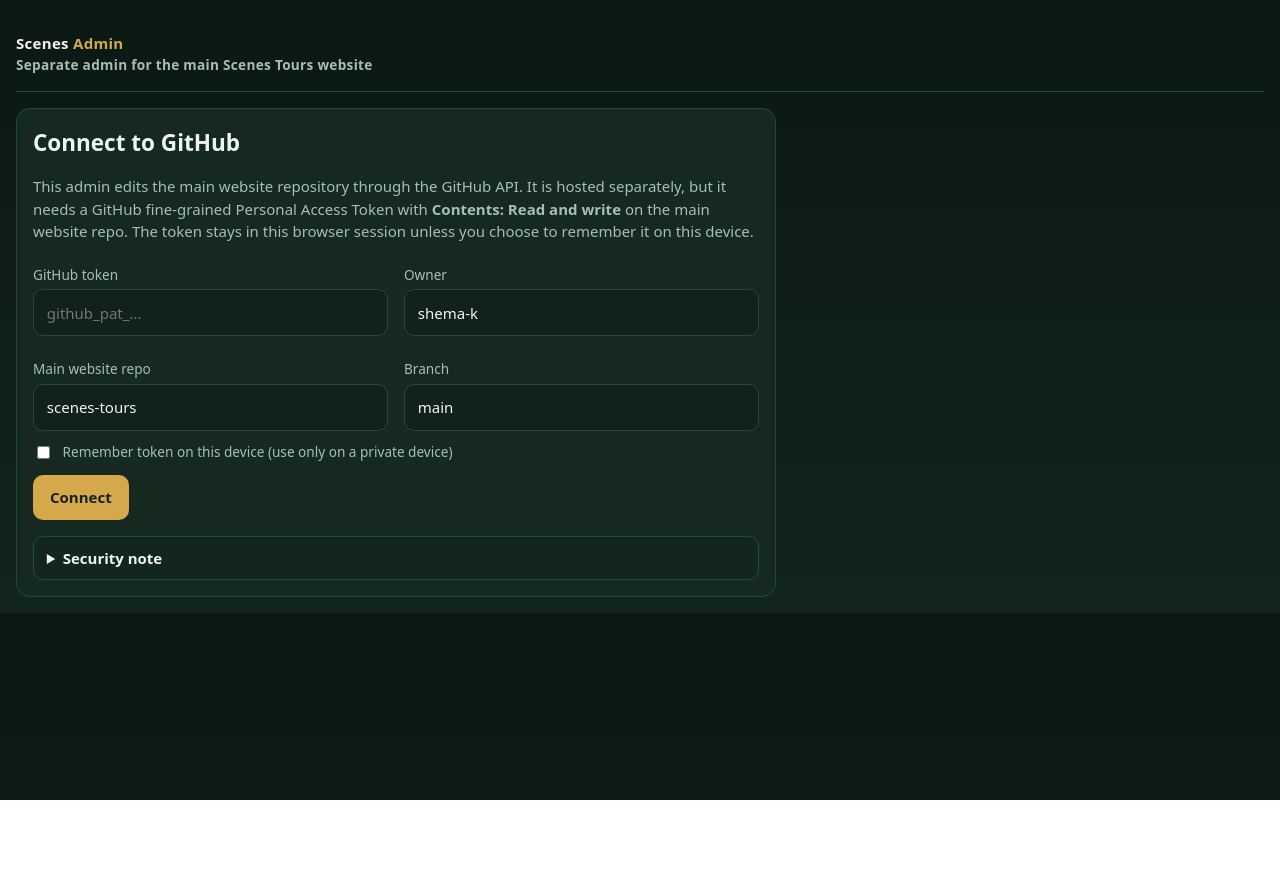
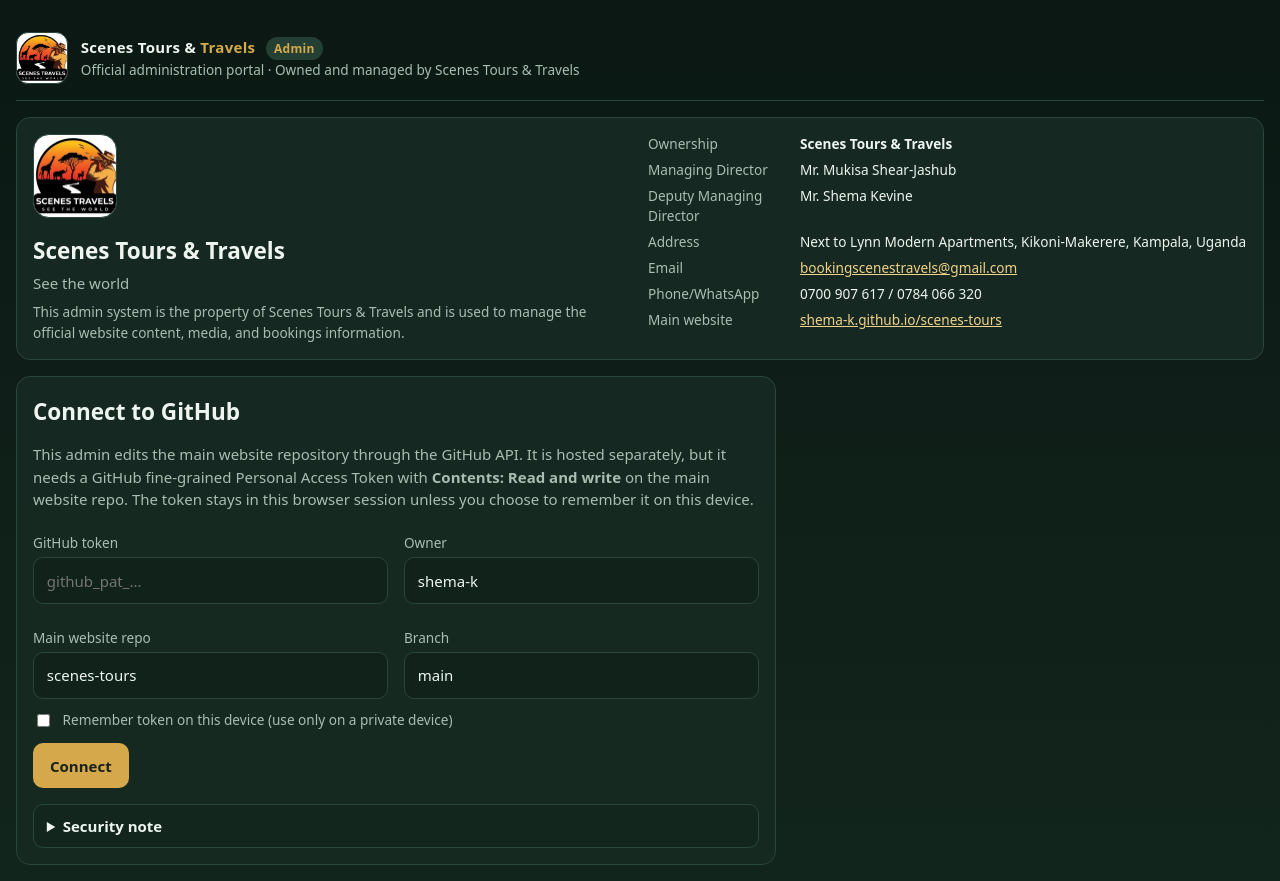
Before and after one commit to shema-k/scenes-tours-admin4321, a plain HTML site: page index.html in a window 1280 px wide. Before the commit the page ends 800 px from the top, so only its background shows below. Drawn offline with Linux system fonts and the light colour scheme.

Commit message:
Add company ownership details and logo to admin

```diff
--- a/index.html
+++ b/index.html
@@ -35,8 +35,38 @@ hr{border:0;border-top:1px solid var(--line);margin:1rem 0}
 <body>
 <div class="wrap">
   <div class="bar">
-    <div class="brand">Scenes <span>Admin</span><div class="small muted">Separate admin for the main Scenes Tours website</div></div>
+    <div class="row" style="gap:.8rem;align-items:center">
+      <img src="logo-180.webp" alt="Scenes Tours &amp; Travels logo" style="width:52px;height:52px;border-radius:12px;object-fit:cover;border:1px solid var(--line);background:#fff">
+      <div>
+        <div class="brand">Scenes Tours &amp; <span>Travels</span> <span class="pill" style="margin-left:.4rem">Admin</span></div>
+        <div class="small muted">Official administration portal &middot; Owned and managed by Scenes Tours &amp; Travels</div>
+      </div>
+    </div>
     <div class="row"><button id="quickPublish" class="btn btn-primary hidden">Publish draft</button><span id="who" class="muted small"></span><button id="btnLogout" class="btn btn-ghost hidden">Disconnect</button></div>
+  </div>
+
+  <div class="card" style="margin-bottom:1rem">
+    <div class="grid grid-2" style="align-items:start">
+      <div class="row" style="gap:1rem;align-items:flex-start">
+        <img src="logo-180.webp" alt="Scenes Tours &amp; Travels logo" style="width:84px;height:84px;border-radius:16px;object-fit:cover;border:1px solid var(--line);background:#fff">
+        <div>
+          <h2 style="margin:0 0 .25rem">Scenes Tours &amp; Travels</h2>
+          <div class="muted">See the world</div>
+          <p class="small muted" style="margin:.5rem 0 0">This admin system is the property of Scenes Tours &amp; Travels and is used to manage the official website content, media, and bookings information.</p>
+        </div>
+      </div>
+      <div class="small">
+        <div style="display:grid;grid-template-columns:140px 1fr;gap:.35rem .75rem">
+          <div class="muted">Ownership</div><div><b>Scenes Tours &amp; Travels</b></div>
+          <div class="muted">Managing Director</div><div>Mr. Mukisa Shear-Jashub</div>
+          <div class="muted">Deputy Managing Director</div><div>Mr. Shema Kevine</div>
+          <div class="muted">Address</div><div>Next to Lynn Modern Apartments, Kikoni-Makerere, Kampala, Uganda</div>
+          <div class="muted">Email</div><div><a href="mailto:bookingscenestravels@gmail.com">bookingscenestravels@gmail.com</a></div>
+          <div class="muted">Phone/WhatsApp</div><div>0700 907 617 / 0784 066 320</div>
+          <div class="muted">Main website</div><div><a href="https://shema-k.github.io/scenes-tours/" target="_blank" rel="noopener">shema-k.github.io/scenes-tours</a></div>
+        </div>
+      </div>
+    </div>
   </div>
 
   <div id="authView" class="card" style="max-width:760px">
```
Also changed, not shown: logo-180.webp (added).
